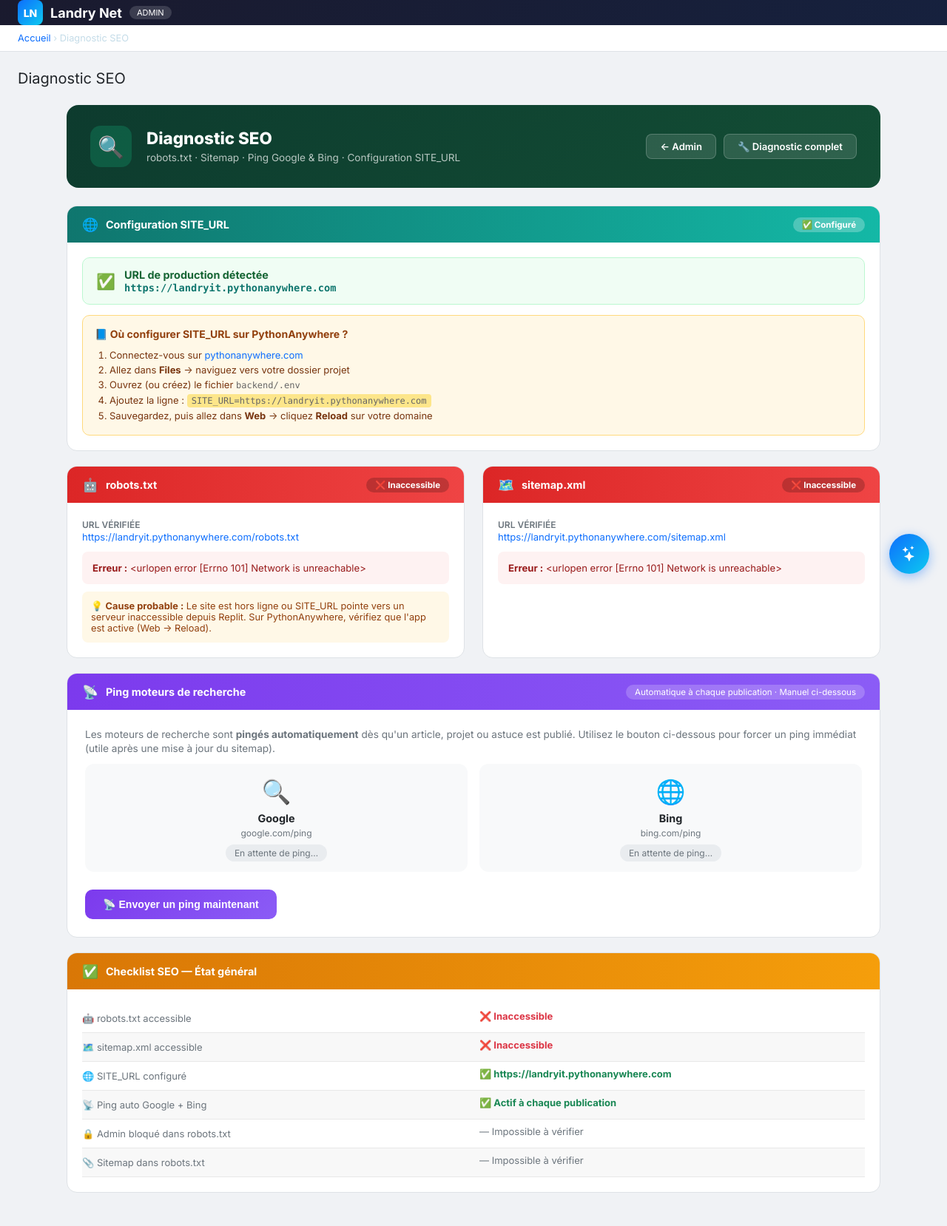
After one commit to Landry-kayoyo/repli-site, a Django app: page /admin-ai/seo/ in a window 1280 px wide. The commit adds this page. Shown: the whole page at 74% size. Run offline with Django 5.2, Linux system fonts and the light colour scheme; the visitor is signed in with stand-in values (Sample User, id 1); data that the repository does not hold is empty; some libraries are stand-ins or nearby versions.

Commit message:
Add a comprehensive SEO diagnostic page and update AI capabilities
Add a new SEO diagnostic page with robots.txt and sitemap checks, manual ping functionality, and AI prompt updates for SEO awareness. Also adds a link to the admin dashboard.

Replit-Commit-Author: Agent
Replit-Commit-Session-Id: bc4a174d-65a1-4d93-a96c-db862501995a
Replit-Commit-Checkpoint-Type: full_checkpoint
Replit-Commit-Event-Id: 19cabe75-4570-4bf0-96f8-788c1cd59f15
Replit-Commit-Screenshot-Url: https://storage.googleapis.com/screenshot-production-us-central1/8ee56fbb-6842-4781-ab62-30ccd8d23ede/bc4a174d-65a1-4d93-a96c-db862501995a/m2nyBF1
Replit-Helium-Checkpoint-Created: true

```diff
--- a/backend/config/urls.py
+++ b/backend/config/urls.py
@@ -48,6 +48,8 @@ urlpatterns = [
     path('admin-ai/internal-links/', __import__('core.ai_views', fromlist=['ai_internal_links']).ai_internal_links, name='admin-ai-internal-links'),
     path('admin-ai/check-duplicate/', __import__('core.ai_views', fromlist=['ai_check_duplicate']).ai_check_duplicate, name='admin-ai-check-duplicate'),
     path('admin-ai/calendar/', __import__('core.diagnostic_views', fromlist=['editorial_calendar']).editorial_calendar, name='admin-ai-calendar'),
+    path('admin-ai/seo/', __import__('core.diagnostic_views', fromlist=['seo_diagnostic']).seo_diagnostic, name='admin-ai-seo'),
+    path('admin-ai/seo/ping/', __import__('core.diagnostic_views', fromlist=['seo_ping_now']).seo_ping_now, name='admin-ai-seo-ping'),
     path('sitemap.xml', sitemap, {'sitemaps': sitemaps}, name='django.contrib.sitemaps.views.sitemap'),
     path('rss/', include('core.feeds_urls')),
 
--- a/backend/templates/admin/index.html
+++ b/backend/templates/admin/index.html
@@ -168,6 +168,8 @@
           <div class="col-6"><a href="/admin/newsletter/subscriber/" class="quick-action"><i class="bi bi-envelope fs-4 text-success"></i><small class="mt-1">Abonnés</small></a></div>
           <div class="col-6"><a href="/admin-ai/calendar/" class="quick-action"><i class="bi bi-calendar3 fs-4 text-primary"></i><small class="mt-1">Calendrier</small></a></div>
           <div class="col-6"><a href="/admin-ai/newsletter/" class="quick-action"><i class="bi bi-send fs-4 text-info"></i><small class="mt-1">Newsletter</small></a></div>
+          <div class="col-6"><a href="/admin-ai/seo/" class="quick-action"><i class="bi bi-search fs-4 text-success"></i><small class="mt-1">Diagnostic SEO</small></a></div>
+          <div class="col-6"><a href="/admin-ai/diagnostic/" class="quick-action"><i class="bi bi-tools fs-4 text-secondary"></i><small class="mt-1">Diagnostic</small></a></div>
         </div>
       </div>
 
--- /dev/null
+++ b/backend/templates/admin/seo_diagnostic.html
@@ -0,0 +1,315 @@
+{% extends "admin/base_site.html" %}
+{% load i18n %}
+
+{% block title %}Diagnostic SEO — Landry Net Admin{% endblock %}
+
+{% block content %}
+<div style="max-width:1100px;margin:0 auto;padding:4px 0;">
+
+  <!-- Header -->
+  <div style="background:linear-gradient(135deg,#0d3b2e,#134e35);color:white;border-radius:16px;padding:28px 32px;margin-bottom:24px;display:flex;align-items:center;gap:20px;flex-wrap:wrap;">
+    <div style="width:56px;height:56px;background:rgba(16,185,129,0.25);border-radius:14px;display:flex;align-items:center;justify-content:center;font-size:1.8rem;flex-shrink:0;">🔍</div>
+    <div style="flex:1;">
+      <h1 style="margin:0;font-size:1.4rem;font-weight:800;">Diagnostic SEO</h1>
+      <p style="margin:4px 0 0;color:rgba(255,255,255,0.7);font-size:0.85rem;">robots.txt · Sitemap · Ping Google &amp; Bing · Configuration SITE_URL</p>
+    </div>
+    <div style="display:flex;gap:10px;flex-wrap:wrap;">
+      <a href="/admin/" style="background:rgba(255,255,255,0.12);border:1px solid rgba(255,255,255,0.2);color:white;padding:8px 18px;border-radius:8px;text-decoration:none;font-size:0.82rem;font-weight:600;">← Admin</a>
+      <a href="/admin-ai/diagnostic/" style="background:rgba(255,255,255,0.12);border:1px solid rgba(255,255,255,0.2);color:white;padding:8px 18px;border-radius:8px;text-decoration:none;font-size:0.82rem;font-weight:600;">🔧 Diagnostic complet</a>
+    </div>
+  </div>
+
+  <!-- SITE_URL Status -->
+  <div style="background:white;border-radius:14px;border:1px solid #dee2e6;margin-bottom:20px;overflow:hidden;">
+    <div style="background:linear-gradient(90deg,#0f766e,#14b8a6);padding:14px 20px;display:flex;align-items:center;gap:10px;">
+      <span style="font-size:1.1rem;">🌐</span>
+      <span style="color:white;font-weight:700;font-size:0.9rem;">Configuration SITE_URL</span>
+      {% if site_url %}
+        <span style="margin-left:auto;background:rgba(255,255,255,0.25);color:white;padding:3px 12px;border-radius:20px;font-size:0.72rem;font-weight:700;">✅ Configuré</span>
+      {% else %}
+        <span style="margin-left:auto;background:#dc3545;color:white;padding:3px 12px;border-radius:20px;font-size:0.72rem;font-weight:700;">⚠️ Non configuré</span>
+      {% endif %}
+    </div>
+    <div style="padding:20px;">
+      {% if site_url %}
+        <div style="display:flex;align-items:center;gap:12px;background:#f0fdf4;border:1px solid #bbf7d0;border-radius:10px;padding:14px 18px;">
+          <span style="font-size:1.3rem;">✅</span>
+          <div>
+            <div style="font-weight:700;color:#166534;font-size:0.9rem;">URL de production détectée</div>
+            <code style="font-size:0.85rem;color:#0f766e;font-weight:600;">{{ site_url }}</code>
+          </div>
+        </div>
+      {% else %}
+        <div style="background:#fef2f2;border:1px solid #fecaca;border-radius:10px;padding:16px;margin-bottom:14px;">
+          <strong style="color:#991b1b;">⚠️ SITE_URL non configuré</strong><br>
+          <p style="margin:8px 0 0;color:#7f1d1d;font-size:0.85rem;">
+            Google et Bing ne peuvent pas recevoir la bonne URL du sitemap. Configurez <code>SITE_URL</code> selon votre hébergeur.
+          </p>
+        </div>
+      {% endif %}
+
+      <!-- PythonAnywhere Guide -->
+      <div style="background:#fff8e7;border:1px solid #ffd97d;border-radius:10px;padding:16px;margin-top:14px;">
+        <strong style="color:#92400e;">📘 Où configurer SITE_URL sur PythonAnywhere ?</strong>
+        <ol style="margin:10px 0 0;padding-left:20px;color:#78350f;font-size:0.83rem;line-height:1.8;">
+          <li>Connectez-vous sur <a href="https://www.pythonanywhere.com" target="_blank" style="color:#0d6efd;">pythonanywhere.com</a></li>
+          <li>Allez dans <strong>Files</strong> → naviguez vers votre dossier projet</li>
+          <li>Ouvrez (ou créez) le fichier <code>backend/.env</code></li>
+          <li>Ajoutez la ligne : <code style="background:#fde68a;padding:2px 6px;border-radius:4px;">SITE_URL=https://landryit.pythonanywhere.com</code></li>
+          <li>Sauvegardez, puis allez dans <strong>Web</strong> → cliquez <strong>Reload</strong> sur votre domaine</li>
+        </ol>
+      </div>
+    </div>
+  </div>
+
+  <div class="row g-4">
+
+    <!-- robots.txt Check -->
+    <div class="col-12 col-lg-6">
+      <div style="background:white;border-radius:14px;border:1px solid #dee2e6;overflow:hidden;height:100%;">
+        <div style="background:{% if robots.ok %}linear-gradient(90deg,#059669,#10b981){% else %}linear-gradient(90deg,#dc2626,#ef4444){% endif %};padding:14px 20px;display:flex;align-items:center;gap:10px;">
+          <span style="font-size:1.1rem;">🤖</span>
+          <span style="color:white;font-weight:700;font-size:0.9rem;">robots.txt</span>
+          {% if robots.ok %}
+            <span style="margin-left:auto;background:rgba(255,255,255,0.25);color:white;padding:3px 12px;border-radius:20px;font-size:0.72rem;font-weight:700;">✅ Accessible — HTTP {{ robots.status }}</span>
+          {% else %}
+            <span style="margin-left:auto;background:rgba(0,0,0,0.2);color:white;padding:3px 12px;border-radius:20px;font-size:0.72rem;font-weight:700;">❌ Inaccessible</span>
+          {% endif %}
+        </div>
+        <div style="padding:20px;">
+          <div style="margin-bottom:12px;">
+            <span style="font-size:0.75rem;color:#6c757d;font-weight:600;text-transform:uppercase;">URL vérifiée</span><br>
+            <a href="{{ robots_url }}" target="_blank" style="color:#0d6efd;font-size:0.82rem;word-break:break-all;">{{ robots_url|default:"—" }}</a>
+          </div>
+
+          {% if robots.ok %}
+            <div style="background:#f8f9fa;border-radius:8px;padding:14px;font-family:monospace;font-size:0.75rem;color:#212529;white-space:pre-wrap;max-height:200px;overflow-y:auto;border:1px solid #e9ecef;">{{ robots.body }}</div>
+            <div style="margin-top:12px;display:flex;gap:8px;">
+              <a href="{{ robots_url }}" target="_blank" style="background:#0d6efd;color:white;border:none;border-radius:8px;padding:8px 14px;font-size:0.78rem;font-weight:600;text-decoration:none;display:inline-flex;align-items:center;gap:5px;">
+                <i class="bi bi-box-arrow-up-right"></i> Ouvrir
+              </a>
+              <a href="https://search.google.com/search-console/robots-txt?url={{ site_url|urlencode }}" target="_blank" style="background:#f1f3f4;color:#3c4043;border:none;border-radius:8px;padding:8px 14px;font-size:0.78rem;font-weight:600;text-decoration:none;display:inline-flex;align-items:center;gap:5px;">
+                🔍 Tester dans Google
+              </a>
+            </div>
+          {% else %}
+            <div style="background:#fef2f2;border-radius:8px;padding:14px;font-size:0.82rem;color:#991b1b;">
+              <strong>Erreur :</strong> {{ robots.error }}
+            </div>
+            <div style="margin-top:10px;background:#fff8e7;border-radius:8px;padding:12px;font-size:0.8rem;color:#92400e;">
+              💡 <strong>Cause probable :</strong> Le site est hors ligne ou SITE_URL pointe vers un serveur inaccessible depuis Replit. Sur PythonAnywhere, vérifiez que l'app est active (Web → Reload).
+            </div>
+          {% endif %}
+        </div>
+      </div>
+    </div>
+
+    <!-- Sitemap Check -->
+    <div class="col-12 col-lg-6">
+      <div style="background:white;border-radius:14px;border:1px solid #dee2e6;overflow:hidden;height:100%;">
+        <div style="background:{% if sitemap.ok %}linear-gradient(90deg,#0891b2,#06b6d4){% else %}linear-gradient(90deg,#dc2626,#ef4444){% endif %};padding:14px 20px;display:flex;align-items:center;gap:10px;">
+          <span style="font-size:1.1rem;">🗺️</span>
+          <span style="color:white;font-weight:700;font-size:0.9rem;">sitemap.xml</span>
+          {% if sitemap.ok %}
+            <span style="margin-left:auto;background:rgba(255,255,255,0.25);color:white;padding:3px 12px;border-radius:20px;font-size:0.72rem;font-weight:700;">✅ {{ sitemap_url_count }} URL{{ sitemap_url_count|pluralize:"s" }}</span>
+          {% else %}
+            <span style="margin-left:auto;background:rgba(0,0,0,0.2);color:white;padding:3px 12px;border-radius:20px;font-size:0.72rem;font-weight:700;">❌ Inaccessible</span>
+          {% endif %}
+        </div>
+        <div style="padding:20px;">
+          <div style="margin-bottom:12px;">
+            <span style="font-size:0.75rem;color:#6c757d;font-weight:600;text-transform:uppercase;">URL vérifiée</span><br>
+            <a href="{{ sitemap_url }}" target="_blank" style="color:#0d6efd;font-size:0.82rem;word-break:break-all;">{{ sitemap_url|default:"—" }}</a>
+          </div>
+
+          {% if sitemap.ok %}
+            <div style="background:#e0f2fe;border-radius:8px;padding:14px;text-align:center;margin-bottom:14px;">
+              <div style="font-size:2rem;font-weight:800;color:#0369a1;">{{ sitemap_url_count }}</div>
+              <div style="font-size:0.8rem;color:#0891b2;font-weight:600;">URLs indexables dans le sitemap</div>
+            </div>
+            <div style="display:flex;gap:8px;flex-wrap:wrap;">
+              <a href="{{ sitemap_url }}" target="_blank" style="background:#0891b2;color:white;border:none;border-radius:8px;padding:8px 14px;font-size:0.78rem;font-weight:600;text-decoration:none;display:inline-flex;align-items:center;gap:5px;">
+                <i class="bi bi-box-arrow-up-right"></i> Ouvrir
+              </a>
+              <a href="https://search.google.com/search-console/sitemaps" target="_blank" style="background:#f1f3f4;color:#3c4043;border:none;border-radius:8px;padding:8px 14px;font-size:0.78rem;font-weight:600;text-decoration:none;display:inline-flex;align-items:center;gap:5px;">
+                📊 Google Search Console
+              </a>
+            </div>
+          {% else %}
+            <div style="background:#fef2f2;border-radius:8px;padding:14px;font-size:0.82rem;color:#991b1b;">
+              <strong>Erreur :</strong> {{ sitemap.error }}
+            </div>
+          {% endif %}
+        </div>
+      </div>
+    </div>
+
+  </div>
+
+  <!-- Ping Panel -->
+  <div style="background:white;border-radius:14px;border:1px solid #dee2e6;overflow:hidden;margin-top:20px;">
+    <div style="background:linear-gradient(90deg,#7c3aed,#8b5cf6);padding:14px 20px;display:flex;align-items:center;gap:10px;">
+      <span style="font-size:1.1rem;">📡</span>
+      <span style="color:white;font-weight:700;font-size:0.9rem;">Ping moteurs de recherche</span>
+      <span style="margin-left:auto;background:rgba(255,255,255,0.2);color:white;padding:3px 12px;border-radius:20px;font-size:0.72rem;">Automatique à chaque publication · Manuel ci-dessous</span>
+    </div>
+    <div style="padding:24px;">
+
+      <p style="color:#6c757d;font-size:0.85rem;margin-top:0;">
+        Les moteurs de recherche sont <strong>pingés automatiquement</strong> dès qu'un article, projet ou astuce est publié.
+        Utilisez le bouton ci-dessous pour forcer un ping immédiat (utile après une mise à jour du sitemap).
+      </p>
+
+      <div style="display:flex;gap:16px;flex-wrap:wrap;margin-bottom:24px;">
+
+        <!-- Google Engine -->
+        <div style="flex:1;min-width:200px;background:#f8f9fa;border-radius:12px;padding:18px;text-align:center;">
+          <div style="font-size:2rem;margin-bottom:8px;">🔍</div>
+          <div style="font-weight:700;font-size:0.9rem;color:#212529;">Google</div>
+          <div style="font-size:0.75rem;color:#6c757d;margin-top:4px;">google.com/ping</div>
+          <div id="google-status" style="margin-top:10px;">
+            <span style="background:#e9ecef;color:#6c757d;padding:4px 12px;border-radius:20px;font-size:0.75rem;">En attente de ping…</span>
+          </div>
+        </div>
+
+        <!-- Bing Engine -->
+        <div style="flex:1;min-width:200px;background:#f8f9fa;border-radius:12px;padding:18px;text-align:center;">
+          <div style="font-size:2rem;margin-bottom:8px;">🌐</div>
+          <div style="font-weight:700;font-size:0.9rem;color:#212529;">Bing</div>
+          <div style="font-size:0.75rem;color:#6c757d;margin-top:4px;">bing.com/ping</div>
+          <div id="bing-status" style="margin-top:10px;">
+            <span style="background:#e9ecef;color:#6c757d;padding:4px 12px;border-radius:20px;font-size:0.75rem;">En attente de ping…</span>
+          </div>
+        </div>
+
+      </div>
+
+      <div style="display:flex;align-items:center;gap:14px;flex-wrap:wrap;">
+        <button id="pingBtn" onclick="sendPing()" {% if not site_url %}disabled{% endif %}
+          style="background:linear-gradient(135deg,#7c3aed,#8b5cf6);color:white;border:none;border-radius:10px;padding:12px 24px;font-size:0.88rem;font-weight:700;cursor:{% if site_url %}pointer{% else %}not-allowed{% endif %};opacity:{% if site_url %}1{% else %}0.5{% endif %};display:flex;align-items:center;gap:8px;">
+          📡 Envoyer un ping maintenant
+        </button>
+        <div id="pingResult" style="font-size:0.82rem;color:#6c757d;display:none;"></div>
+      </div>
+
+      {% if not site_url %}
+        <div style="background:#fef2f2;border-radius:8px;padding:12px;margin-top:14px;font-size:0.82rem;color:#991b1b;">
+          ⚠️ Le ping est désactivé : configurez d'abord SITE_URL (voir guide ci-dessus).
+        </div>
+      {% endif %}
+
+    </div>
+  </div>
+
+  <!-- SEO Checklist -->
+  <div style="background:white;border-radius:14px;border:1px solid #dee2e6;overflow:hidden;margin-top:20px;">
+    <div style="background:linear-gradient(90deg,#d97706,#f59e0b);padding:14px 20px;display:flex;align-items:center;gap:10px;">
+      <span style="font-size:1.1rem;">✅</span>
+      <span style="color:white;font-weight:700;font-size:0.9rem;">Checklist SEO — État général</span>
+    </div>
+    <div style="padding:20px;">
+      <table style="width:100%;border-collapse:collapse;font-size:0.84rem;">
+        <tr style="border-bottom:1px solid #f0f0f0;">
+          <td style="padding:11px 0;color:#6c757d;width:50%;">🤖 robots.txt accessible</td>
+          <td>{% if robots.ok %}<span style="color:#198754;font-weight:700;">✅ OK</span>{% else %}<span style="color:#dc3545;font-weight:700;">❌ Inaccessible</span>{% endif %}</td>
+        </tr>
+        <tr style="border-bottom:1px solid #f0f0f0;">
+          <td style="padding:11px 0;color:#6c757d;">🗺️ sitemap.xml accessible</td>
+          <td>{% if sitemap.ok %}<span style="color:#198754;font-weight:700;">✅ OK — {{ sitemap_url_count }} URLs</span>{% else %}<span style="color:#dc3545;font-weight:700;">❌ Inaccessible</span>{% endif %}</td>
+        </tr>
+        <tr style="border-bottom:1px solid #f0f0f0;">
+          <td style="padding:11px 0;color:#6c757d;">🌐 SITE_URL configuré</td>
+          <td>{% if site_url %}<span style="color:#198754;font-weight:700;">✅ {{ site_url }}</span>{% else %}<span style="color:#dc3545;font-weight:700;">❌ Non défini</span>{% endif %}</td>
+        </tr>
+        <tr style="border-bottom:1px solid #f0f0f0;">
+          <td style="padding:11px 0;color:#6c757d;">📡 Ping auto Google + Bing</td>
+          <td><span style="color:#198754;font-weight:700;">✅ Actif à chaque publication</span></td>
+        </tr>
+        <tr style="border-bottom:1px solid #f0f0f0;">
+          <td style="padding:11px 0;color:#6c757d;">🔒 Admin bloqué dans robots.txt</td>
+          <td>{% if robots.ok and 'Disallow: /admin' in robots.body %}<span style="color:#198754;font-weight:700;">✅ Protégé</span>{% elif robots.ok %}<span style="color:#dc3545;font-weight:700;">❌ Non protégé</span>{% else %}<span style="color:#6c757d;">— Impossible à vérifier</span>{% endif %}</td>
+        </tr>
+        <tr>
+          <td style="padding:11px 0;color:#6c757d;">📎 Sitemap dans robots.txt</td>
+          <td>{% if robots.ok and 'Sitemap:' in robots.body %}<span style="color:#198754;font-weight:700;">✅ Présent</span>{% elif robots.ok %}<span style="color:#dc3545;font-weight:700;">❌ Absent</span>{% else %}<span style="color:#6c757d;">— Impossible à vérifier</span>{% endif %}</td>
+        </tr>
+      </table>
+
+      {% if robots.ok and sitemap.ok and site_url %}
+        <div style="background:#f0fdf4;border:1px solid #bbf7d0;border-radius:10px;padding:14px;margin-top:16px;display:flex;align-items:center;gap:12px;">
+          <span style="font-size:1.4rem;">🎉</span>
+          <div>
+            <div style="font-weight:700;color:#166534;">Tout est en ordre !</div>
+            <div style="font-size:0.82rem;color:#15803d;margin-top:2px;">Votre site est correctement configuré pour l'indexation par Google et Bing.</div>
+          </div>
+        </div>
+      {% endif %}
+    </div>
+  </div>
+
+</div>
+
+<script>
+function sendPing() {
+  var btn = document.getElementById('pingBtn');
+  var result = document.getElementById('pingResult');
+  btn.disabled = true;
+  btn.innerHTML = '⏳ Envoi en cours…';
+  result.style.display = 'none';
+
+  document.getElementById('google-status').innerHTML = '<span style="background:#fef9c3;color:#854d0e;padding:4px 12px;border-radius:20px;font-size:0.75rem;">⏳ Envoi…</span>';
+  document.getElementById('bing-status').innerHTML = '<span style="background:#fef9c3;color:#854d0e;padding:4px 12px;border-radius:20px;font-size:0.75rem;">⏳ Envoi…</span>';
+
+  fetch('/admin-ai/seo/ping/', {
+    method: 'POST',
+    headers: {
+      'Content-Type': 'application/json',
+      'X-CSRFToken': getCsrfToken()
+    },
+    credentials: 'same-origin'
+  })
+  .then(r => r.json())
+  .then(data => {
+    btn.disabled = false;
+    btn.innerHTML = '📡 Envoyer un ping maintenant';
+
+    if (data.success) {
+      data.results.forEach(function(r) {
+        var el = document.getElementById(r.engine.toLowerCase() + '-status');
+        if (el) {
+          if (r.ok) {
+            el.innerHTML = '<span style="background:#dcfce7;color:#166534;padding:4px 12px;border-radius:20px;font-size:0.75rem;font-weight:700;">✅ Ping envoyé (HTTP ' + r.status + ')</span>';
+          } else {
+            el.innerHTML = '<span style="background:#fee2e2;color:#991b1b;padding:4px 12px;border-radius:20px;font-size:0.75rem;font-weight:700;">❌ Échec</span>';
+          }
+        }
+      });
+      result.style.display = 'inline';
+      result.style.color = '#166534';
+      result.innerHTML = '✅ Ping envoyé — ' + data.pinged_at;
+    } else {
+      result.style.display = 'inline';
+      result.style.color = '#dc3545';
+      result.innerHTML = '❌ Erreur : ' + (data.error || 'Inconnue');
+    }
+  })
+  .catch(function() {
+    btn.disabled = false;
+    btn.innerHTML = '📡 Envoyer un ping maintenant';
+    result.style.display = 'inline';
+    result.style.color = '#dc3545';
+    result.innerHTML = '❌ Erreur réseau';
+  });
+}
+
+function getCsrfToken() {
+  var name = 'csrftoken';
+  var cookies = document.cookie.split(';');
+  for (var i = 0; i < cookies.length; i++) {
+    var c = cookies[i].trim();
+    if (c.startsWith(name + '=')) return c.substring(name.length + 1);
+  }
+  return '';
+}
+</script>
+{% endblock %}
```
Also changed, not shown: backend/core/ai_views.py (+33 -0 lines), backend/core/diagnostic_views.py (+81 -0 lines).
